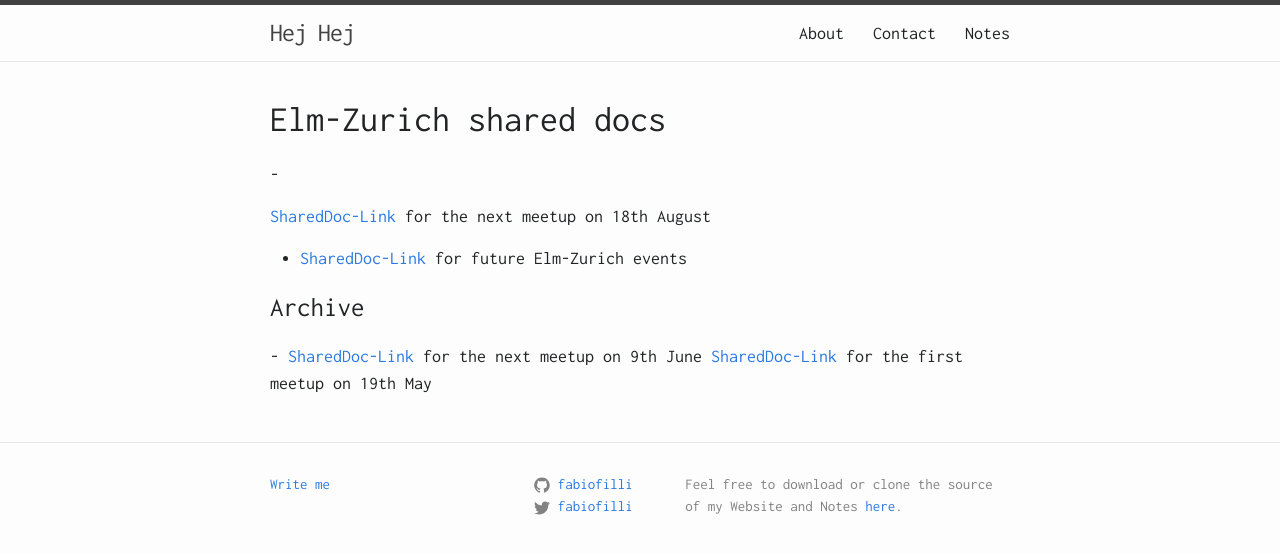
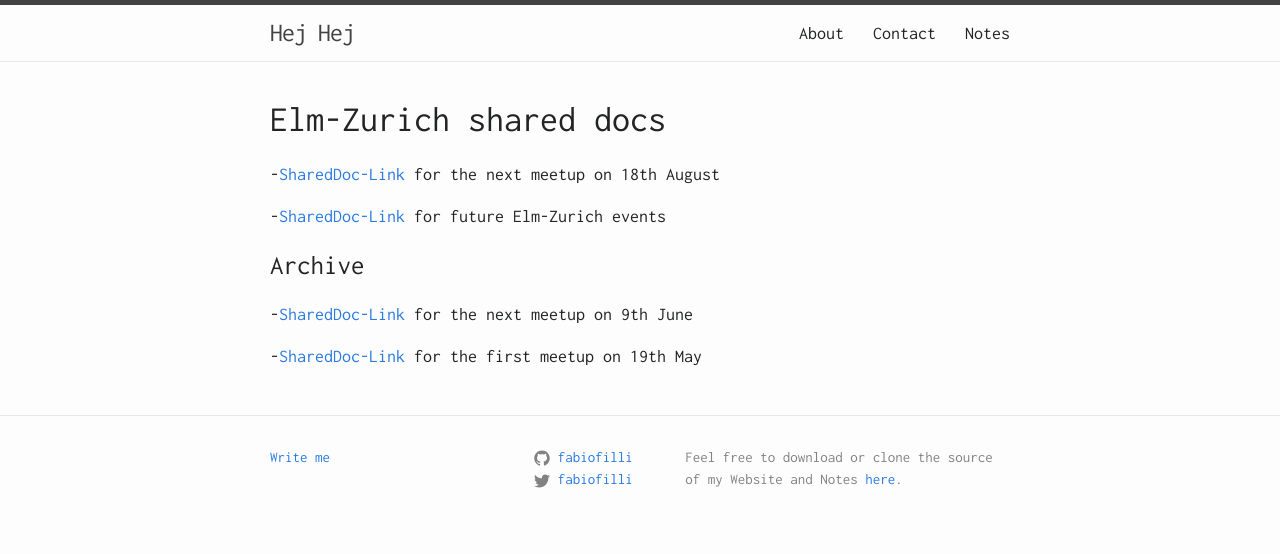
Before and after one commit to fabiofilli/fabiofilli, a Jekyll site: the page built from elm-zurich.md, in a window 1280 px wide. Shown: the top 554 px of the page. Built offline with Jekyll 4.4.1, drawn with Linux system fonts in a browser that asks for light colours; Markdown is read by kramdown in place of the engine named in the settings; comment, search, counter and statistics services are not loaded.

```diff
--- a/elm-zurich.md
+++ b/elm-zurich.md
@@ -4,13 +4,11 @@ permalink: /elm-zurich/
 ---
 
 # Elm-Zurich shared docs
+-[SharedDoc-Link](https://docs.google.com/document/d/1lftzlFW-0c4bFcwpaD5KdnJpUdlo-F3m33yRtKSfDPw/edit?usp=sharing) for the next meetup on 18th August
 
--
-
-[SharedDoc-Link](https://docs.google.com/document/d/1lftzlFW-0c4bFcwpaD5KdnJpUdlo-F3m33yRtKSfDPw/edit?usp=sharing) for the next meetup on 18th August
-- [SharedDoc-Link](https://docs.google.com/document/d/1AdghsZn4GPA6PLXRzhx1kUzdOploap647NYPW7STszI/edit?usp=sharing) for future Elm-Zurich events
+-[SharedDoc-Link](https://docs.google.com/document/d/1AdghsZn4GPA6PLXRzhx1kUzdOploap647NYPW7STszI/edit?usp=sharing) for future Elm-Zurich events
 
 ## Archive
--
-[SharedDoc-Link](https://docs.google.com/document/d/1g5gokFWFBMfneRpoR414_SgKZuQLM455cZdFvCrIyfI/edit?usp=sharing) for the next meetup on 9th June
-[SharedDoc-Link](https://docs.google.com/document/d/11BjeZf4NepIeXO77GwUfq7w7_rHDLb3BB5LVHfwWTOU/edit?usp=sharing) for the first meetup on 19th May
+-[SharedDoc-Link](https://docs.google.com/document/d/1g5gokFWFBMfneRpoR414_SgKZuQLM455cZdFvCrIyfI/edit?usp=sharing) for the next meetup on 9th June
+
+-[SharedDoc-Link](https://docs.google.com/document/d/11BjeZf4NepIeXO77GwUfq7w7_rHDLb3BB5LVHfwWTOU/edit?usp=sharing) for the first meetup on 19th May
```
